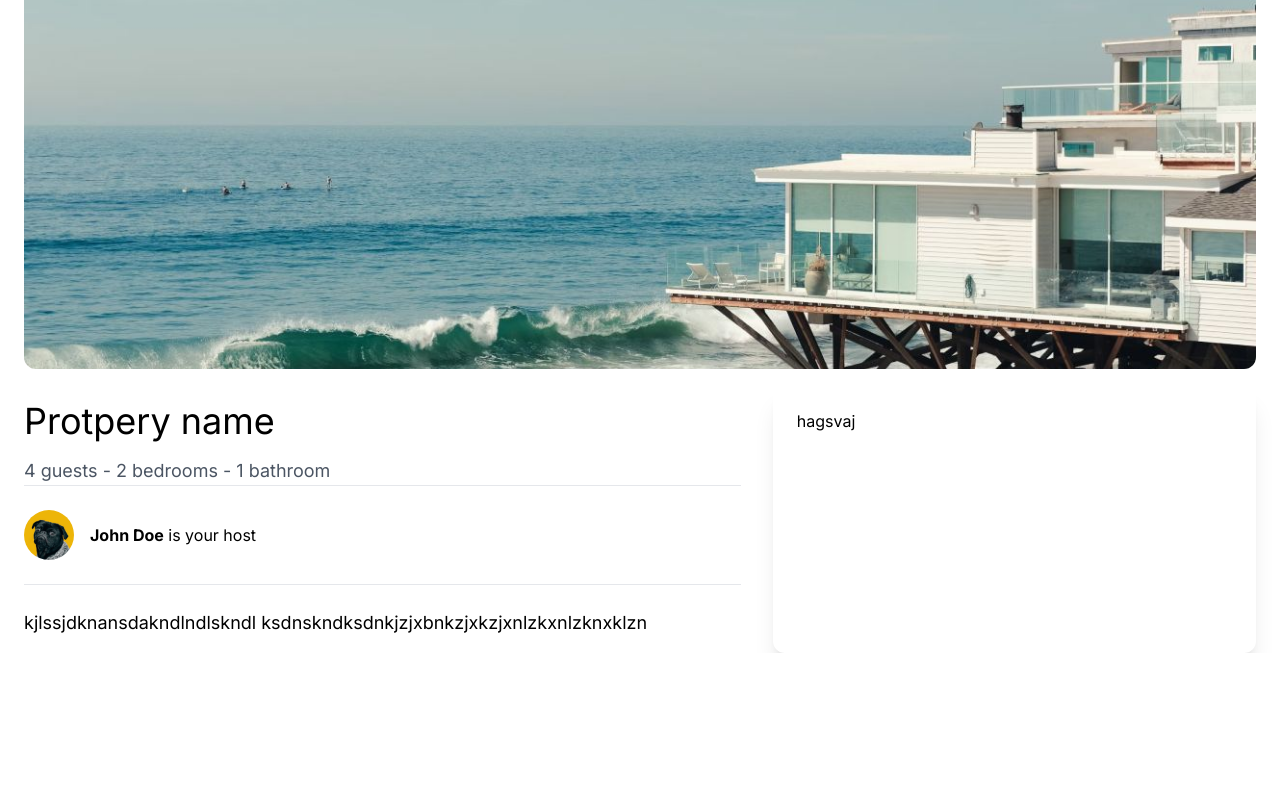
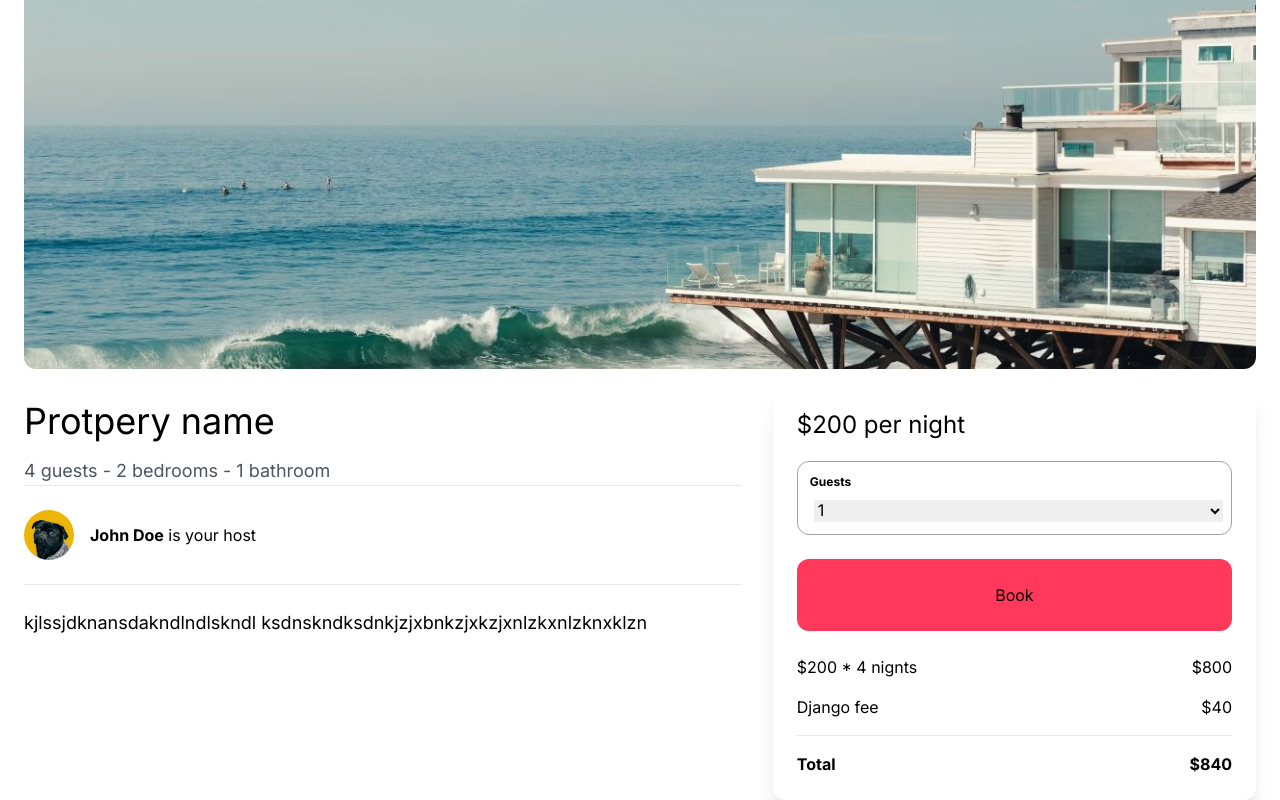
Before and after one commit to laura302/AirBnb_Front, a Next.js app: page /properties/1 in a window 1280 px wide. Shown: the part 239-1039 px from the top of the page. Before the commit the page ends 892 px from the top, so only its background shows below. Built offline with nearby package versions, Linux system fonts and the light colour scheme.

Commit message:
05 Detail page for properties (static)

```diff
--- a/app/properties/ReservationSidebar.tsx
+++ b/app/properties/ReservationSidebar.tsx
@@ -1,7 +1,38 @@
 const ReservationSidebar = () => {
     return (
         <aside className="p-6 col-span-2  rounded-xl border-gray-300 shadow-xl">
-            hagsvaj
+            <h2 className="mb-5 text-2xl">$200 per night</h2>
+
+            <div className="mb-6 p-3 border border-gray-400 rounded-xl">
+                <label className="mb-2 block font-bold text-xs">Guests</label>
+                <select className="w-full ml-1 text-xm">
+                    <option>1</option>
+                    <option>2</option>
+                    <option>3</option>
+                    <option>4</option>
+                </select>
+            </div>
+
+            <div className="w-full mb-6 py-6 text-center text-while bg-airbnb hover:bg-airbnb-dark rounded-xl">Book</div>
+
+            <div className="mb-4 flex justify-between align-center">
+                <p>$200 * 4 nignts</p>
+
+                <p>$800</p>
+            </div>
+
+            <div className="mb-4 flex justify-between align-center">
+                <p>Django fee</p>
+
+                <p>$40</p>
+            </div>
+
+            <hr />
+            <div className="mt-4 flex justify-between align-center font-bold">
+                <p>Total</p>
+
+                <p>$840</p>
+            </div>
         </aside>
     )
 }
```
